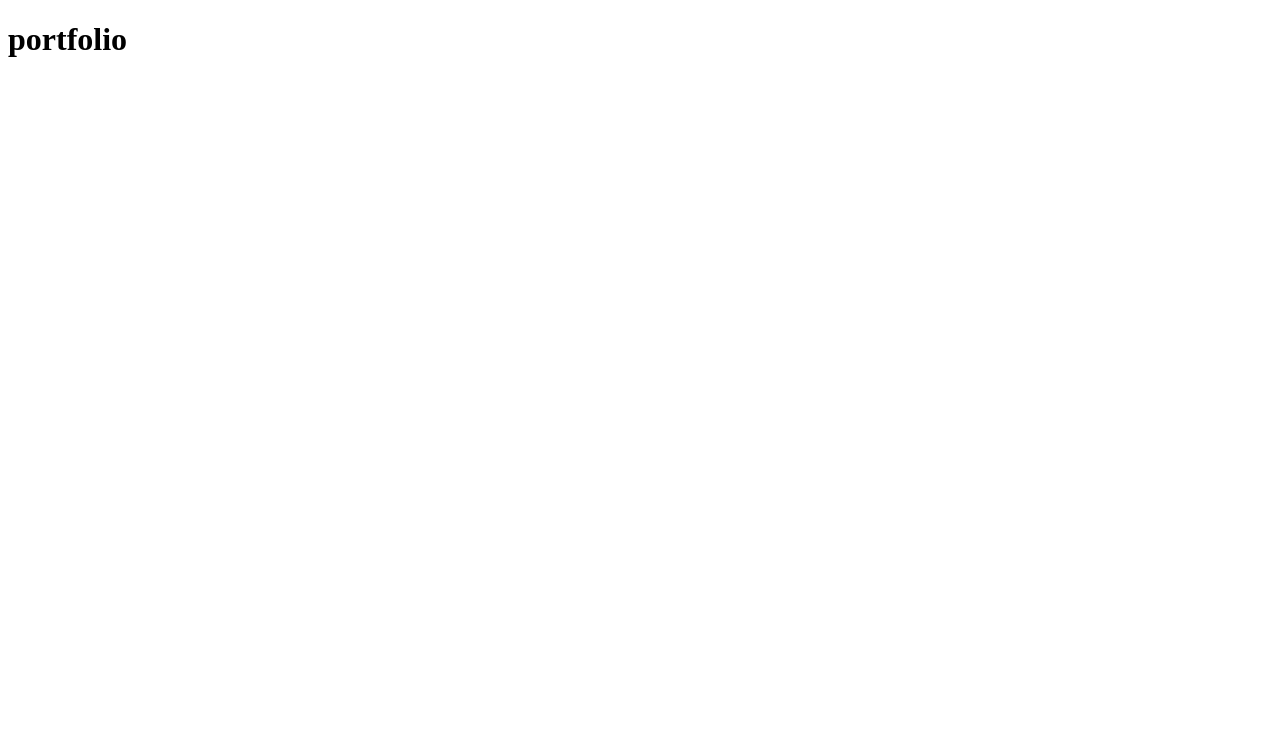
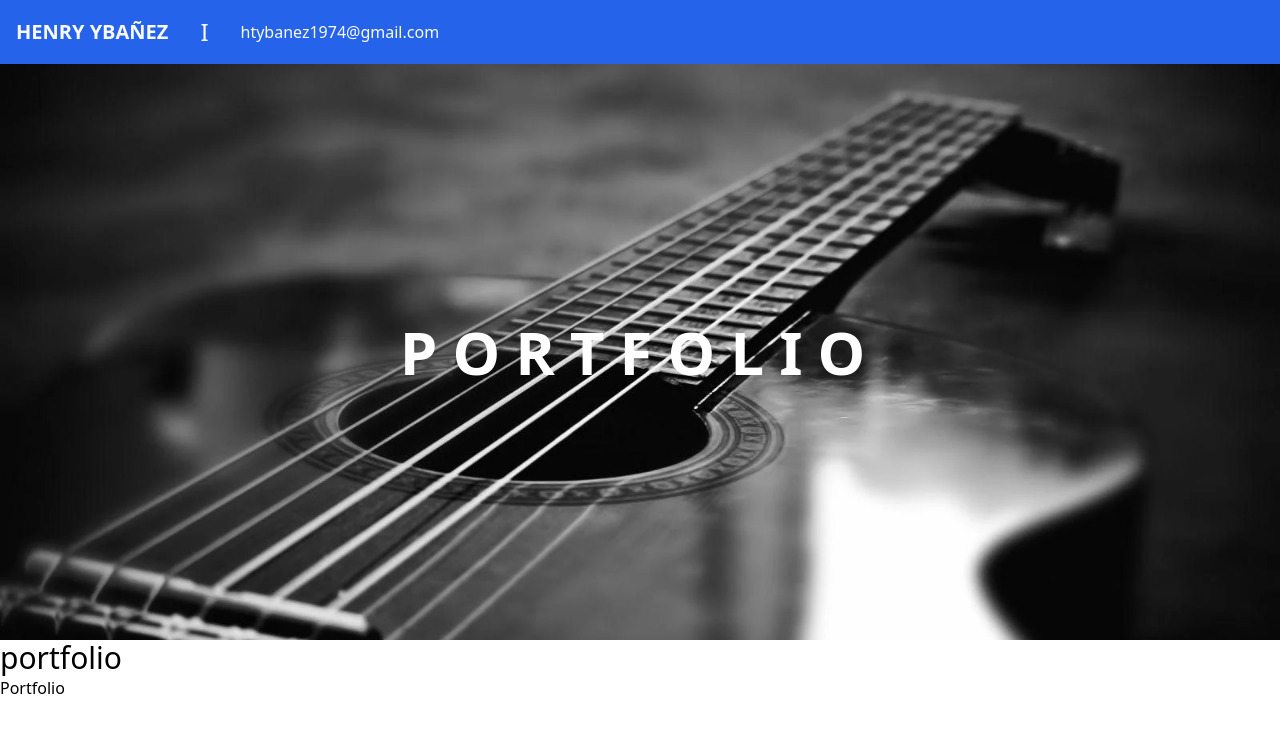
Before and after one commit to Illumi-z/Illumi-z, a plain HTML site: page index.html in a window 1280 px wide. Drawn offline with nearby package versions, Linux system fonts and the light colour scheme.

Commit message:
added tailwindcss

```diff
--- /dev/null
+++ b/app.js
@@ -0,0 +1,13 @@
+const app = Vue.createApp({
+    data() {
+        return {
+            project: {
+                title: 'Portfolio',
+                name: 'Henry Ybañez',
+                email: 'htybanez1974@gmail.com'
+            }
+        }
+    }
+})
+
+app.mount('#app')
--- /dev/null
+++ b/index.css
@@ -0,0 +1,29 @@
+/* navbar */
+.navbar {
+    width: 100%;
+    max-width: 100%;
+    margin-top: 0;
+    left: 0;
+    top: 0;
+}
+
+/* navbar-wrapper */
+.navbar-wrapper {
+    height: 100%;
+    align-items: center;
+    display: flex;
+    position: relative;
+    padding: 4px 16px;
+}
+
+.container {
+    height: calc(80vh - 64px);
+}
+
+.centered {
+    letter-spacing: 0.25em !important;
+    position: absolute;
+    top: 50%;
+    left: 50%;
+    transform: translate(-50%, -50%);
+}
--- a/index.html
+++ b/index.html
@@ -5,12 +5,31 @@
     <meta http-equiv="X-UA-Compatible" content="IE=edge">
     <meta name="viewport" content="width=device-width, initial-scale=1.0">
     <title>Portfolio</title>
+    <link rel="stylesheet" href="index.css">
+    <script src="https://cdn.tailwindcss.com"></script>
+    <script src="https://unpkg.com/vue@3.0.2"></script>
 </head>
 <body>
 
-    <div>
-        <h1>portfolio</h1>
+    <div class="antialiased font-sans" id="app">
+
+        <header class="navbar h-16 bg-blue-600 text-gray-50">
+            <div class="navbar-wrapper">
+                <span class="text-xl uppercase font-semibold">{{ project.name }}</span>
+                <span class="text-2xl mx-8">I</span>
+                <span class="">{{ project.email }}</span>
+            </div>
+        </header>
+
+        <div class="container relative text-center text-white overflow-clip">
+            <img src="img/bg-img.jpg" alt="" class="bg-img w-full bg-center bg-no-repeat bg-cover">
+            <div class="centered absolute text-6xl uppercase font-bold">Portfolio</div>
+        </div>
+
+        <h1 class="text-3xl">portfolio</h1>
+        <p>{{ project.title }}</p>
     </div>
 
+    <script src="app.js"></script>
 </body>
 </html>
--- /dev/null
+++ b/tailwind.config.js
@@ -0,0 +1,7 @@
+module.exports = {
+  content: [],
+  theme: {
+    extend: {},
+  },
+  plugins: [],
+}
```
Also changed, not shown: img/bg-img.jpg (added).
